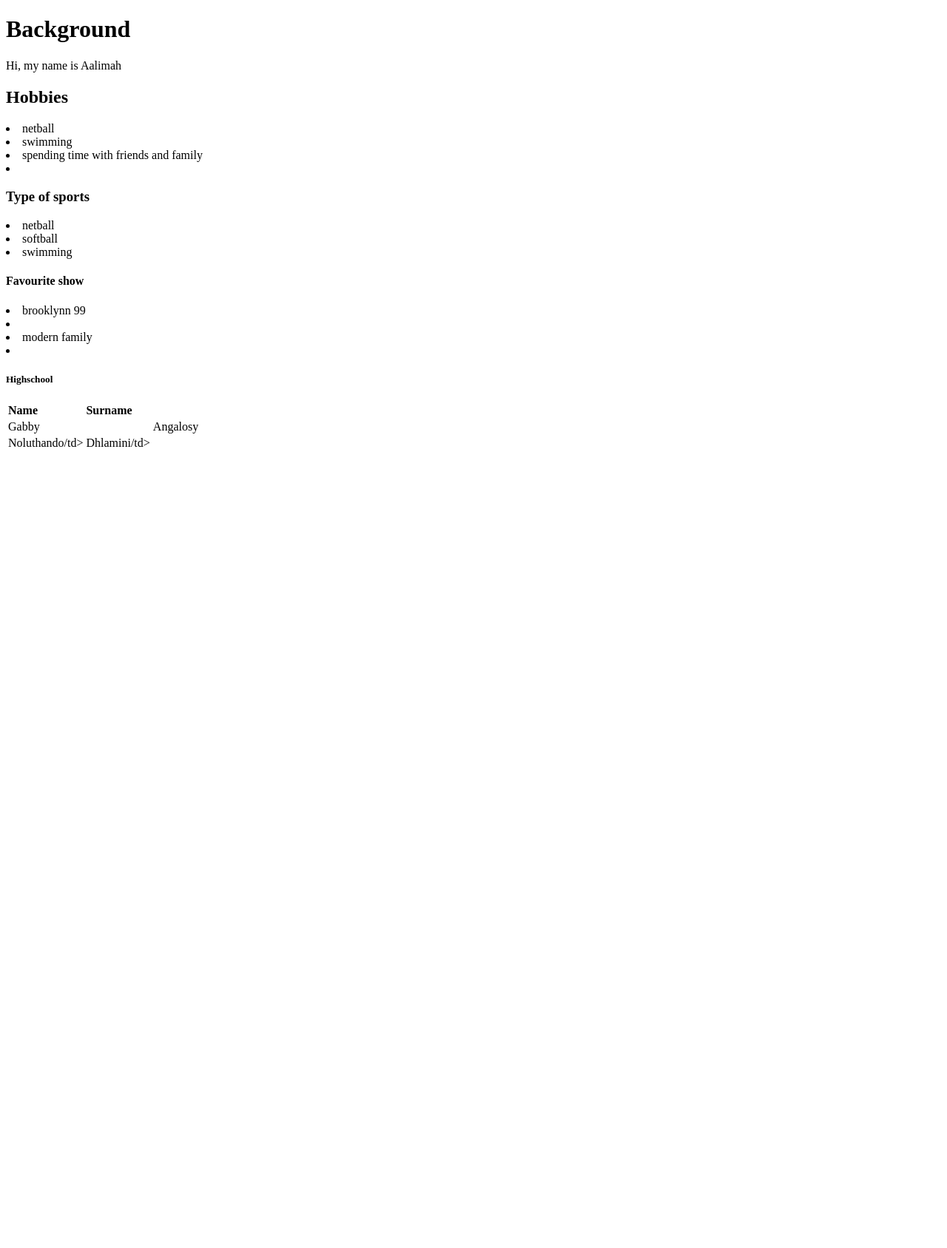
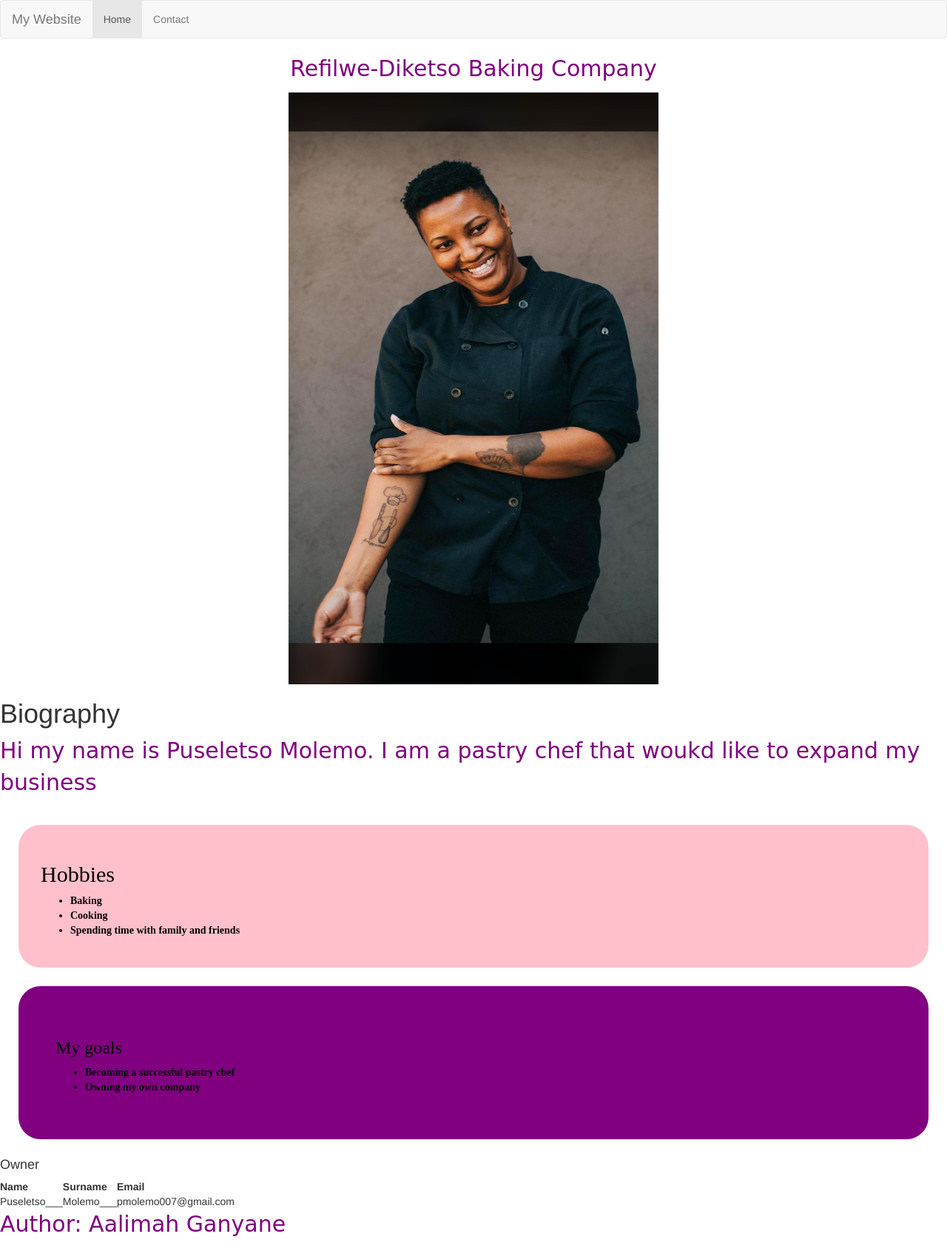
Before and after one commit to Oagile2006/Aalimah, a plain HTML site: page index.html in a window 1280 px wide. Shown: the whole page at 74% size. Before the commit the page ends 800 px from the top, so only its background shows below. Drawn offline with nearby package versions, Linux system fonts and the light colour scheme.

Commit message:
my website

```diff
--- a/index.html
+++ b/index.html
@@ -1,42 +1,105 @@
 <!DOCTYPE html>
-<HTML LANG="EN" DIR="ltr">
+<html>
+<head>
+  <meta charset="utf-8">
+  <link rel="stylesheet" href="styles.css">
+
+  <meta name="viewport" content="width=device-width, initial-scale=1">
+  <link rel="stylesheet" href="https://maxcdn.bootstrapcdn.com/bootstrap/3.4.1/css/bootstrap.min.css">
+  <script src="https://ajax.googleapis.com/ajax/libs/jquery/3.5.1/jquery.min.js"></script>
+  <script src="https://maxcdn.bootstrapcdn.com/bootstrap/3.4.1/js/bootstrap.min.js"></script>
+
+  <script type="text/javascript" src="script.js"></script>
+
+  <title>Refilwe Diketso Baking Website</title>
+
 </head>
-  <meta charset="utf-8">
-  <title>Blog 1</title>
-  </head>
-  <h1>Background</h1>
+
 <body>
-  <p>Hi, my name is Aalimah</p>
+
+
+<div class="wrapper">
+<nav class="navbar navbar-default">
+  <div class="container-fluid">
+    <div class="navbar-header">
+      <a class="navbar-brand" href="#">My Website</a>
+    </div>
+    <ul class="nav navbar-nav">
+      <li class="active"><a href="#">Home</a></li>
+      <li><a href="contact.html">Contact</a></li>
+    </ul>
+  </div>
+</nav>
+<div class="header">
+<p id="heading">Refilwe-Diketso Baking Company</p>
+</div>
+
+
+  <div class="image">
+
+
+
+      <img src="puseletso.PNG" alt="image of cakes" id="myimage2">
+  </div>
+
+<h1>Biography</h1>
+
+<p>Hi my name is Puseletso Molemo. I am a pastry chef that woukd like to expand my business</p>
+
+
+<div class="container">
+
+
+  </div>
+</div>
+
+
+<div class="div1">
+
+  <div id="hobbies">
     <h2>Hobbies</h2>
-  <li>netball</li>
-  <li>swimming</li>
-  <li>spending time with friends and family<li>
+    <ul>
+      <li><b>Baking</b></li>
+      <li><b>Cooking</b></li>
+      <li><b>Spending time with family and friends</b></li>
+    </ul>
 
-<h3>Type of sports</h3>
+  </div>
 
-<li>netball</li>
-<li>softball</li>
-<li>swimming</li>
 
-<h4>Favourite show</h4>
+  <div id="goals">
+<h3>My goals</h3>
+  <ul>
+    <li><b>Becoming a successful pastry chef</b></li>
+    <li><b>Owning my own company</b></li>
+  </ol>
+</div>
 
-<li>brooklynn 99<li>
-<li>modern family<li>
+</div>
 
-</p>
+<h4>Owner</h4>
 <table>
-  <h5>Highschool</h5>
-  <th>Name</th> <!--heading cell-->
-  <th>Surname</th> <!--heading-->
-
   <tr>
-    <td>Gabby<td> <!--standard cell-->
-    <td>Angalosy</td> <!--standard cell-->
+    <th>Name</th>
+    <th>Surname</th>
+    <th>Email</th>
+  </tr>
+  <tr>
+    <td>Puseletso___ </td>
+    <td>Molemo___</td>
+    <td>pmolemo007@gmail.com</td>
 
   </tr>
 
-
-      <td>Noluthando/td> <!--standard cell-->
-        <td>Dhlamini/td> <!--standard cell-->
+</tr>
 
 </table>
+
+
+
+</body>
+
+<footer>
+  <p>Author: Aalimah Ganyane</p>
+</footer>
+</html>
--- /dev/null
+++ b/script.js
@@ -0,0 +1,67 @@
+<script type="text/javascript" src="script.js"></script>
+<!DOCTYPE html>
+<html>
+<head>
+  <link rel="stylesheet" href="styles.css">
+
+  <meta name="viewport" content="width=device-width, initial-scale=1">
+  <link rel="stylesheet" href="https://maxcdn.bootstrapcdn.com/bootstrap/3.4.1/css/bootstrap.min.css">
+  <script src="https://ajax.googleapis.com/ajax/libs/jquery/3.5.1/jquery.min.js"></script>
+  <script src="https://maxcdn.bootstrapcdn.com/bootstrap/3.4.1/js/bootstrap.min.js"></script>
+
+  <script type="text/javascript" src="script.js"></script>
+
+  <title>Blog 1</title>
+
+</head>
+
+<body>
+
+<!-- <nav class="navbar navbar-default">
+  <div class="container-fluid">
+    <div class="navbar-header">
+      <a class="navbar-brand" href="#">WebSiteName</a>
+    </div>
+    <ul class="nav navbar-nav">
+      <li class="active"><a href="#">Home</a></li>
+      <li><a href="About.html">Page 1</a></li>
+      <li><a href="#">Page 2</a></li>
+      <li><a href="#">Page 3</a></li>
+    </ul>
+  </div>
+</nav> -->
+
+  <div class="image">
+      <img src="nature.jpeg" al
+      <html>
+<head>
+  <link rel="stylesheet" href="styles.css">
+
+  <meta name="viewport" content="width=device-width, initial-scale=1">
+  <link rel="stylesheet" href="https://maxcdn.bootstrapcdn.com/bootstrap/3.4.1/css/bootstrap.min.css">
+  <script src="https://ajax.googleapis.com/ajax/libs/jquery/3.5.1/jquery.min.js"></script>
+  <script src="https://maxcdn.bootstrapcdn.com/bootstrap/3.4.1/js/bootstrap.min.js"></script>
+
+  <script type="text/javascript" src="script.js"></script>
+
+  <title>Blog 1</title>
+
+</head>
+
+<body>
+
+<!-- <nav class="navbar navbar-default">
+  <div class="container-fluid">
+    <div class="navbar-header">
+      <a class="navbar-brand" href="#">WebSiteName</a>
+    </div>
+    <ul class="nav navbar-nav">
+      <li class="active"><a href="#">Home</a></li>
+      <li><a href="About.html">Page 1</a></li>
+      <li><a href="#">Page 2</a></li>
+      <li><a href="#">Page 3</a></li>
+    </ul>
+  </div>
+</nav> -->
+
+  <div class="image">
--- /dev/null
+++ b/styles.css
@@ -0,0 +1,66 @@
+body {
+  background-color: pink;
+}
+h1 {
+  color: pink;
+}
+p {
+  color: purple;
+  font-size: 30px;
+  font-family: cursive;
+
+
+}
+a{
+  text-decoration: line-through;
+    background-color: blue;
+      padding: 20px;
+
+
+}
+.header{
+  text-align: center;
+}
+.div1{
+
+}
+
+#hobbies{
+  background-color: pink;
+  padding: 30px;
+  margin: 25px;
+  color: black;
+  border: 20px solid light purple;
+  border-radius: 30px;
+  font-family: serif;
+}
+#goals{
+  background-color: purple;
+  padding: 30px;
+  margin: 25px;
+  color: black;
+  border: 20px solid purple;
+  border-radius: 30px;
+  font-family: serif;
+}
+.image{
+  text-align: center;
+}
+
+ {
+  background-color: orange;
+  padding: 20px;
+  margin: 15px;
+  color: black
+  border: 10px solid black;
+  border-radius:20px;
+}
+
+#myimage{
+  width: 500px;
+  height: 800px;
+}
+#myimage2{
+  width: 500px;
+  height: 800px;
+}
```
Also changed, not shown: contact.html (added, +59 -0 lines), cake.JPG (added), puseletso.PNG (added). Lines whose indentation alone changed are shown as unchanged.
